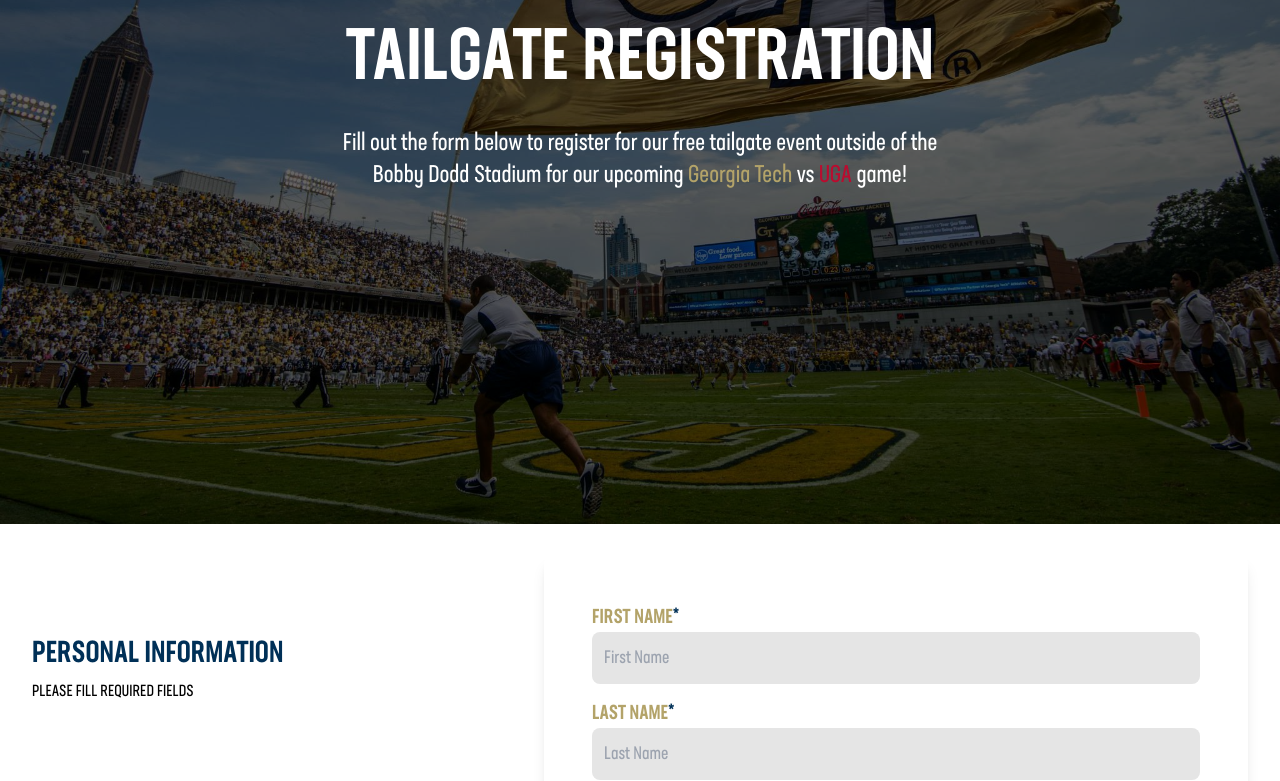
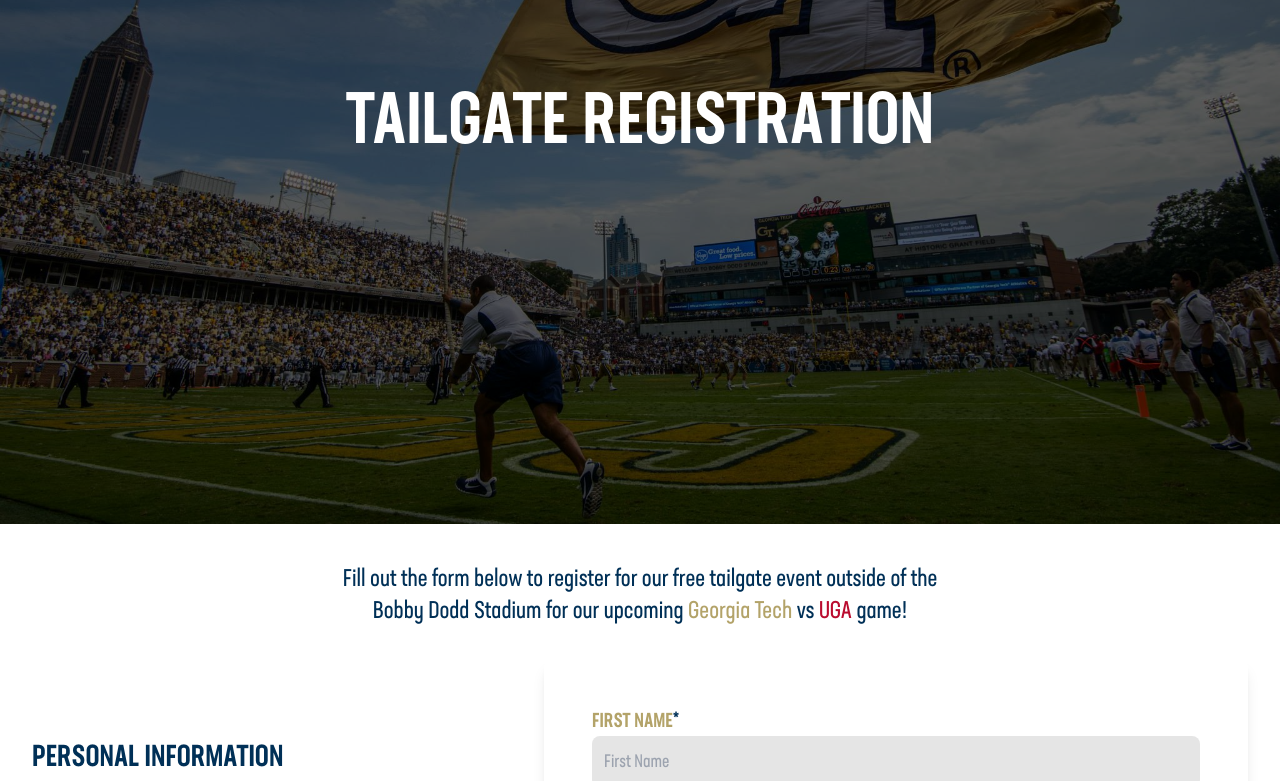
Before and after one commit to mannyaalonso/georgia-tech-tailgate, a React (Create React App) app in the folder client/: page / in a window 1280 px wide. Shown: the part 380-1161 px from the top of the page. Built offline with nearby package versions, Linux system fonts and the light colour scheme; no server answers.

Commit message:
moved description below hero into it's own component

```diff
--- a/client/src/components/Hero.jsx
+++ b/client/src/components/Hero.jsx
@@ -13,12 +13,6 @@
           <h1 className="text-white text-7xl text-center font-neusa_bold">
             {"Tailgate Registration".toUpperCase()}
           </h1>
-          <h3 className="text-center text-white font-neusa_regular text-2xl mx-20 sm:mx-32 md:mx-40 lg:mx-60 xl:mx-80 my-8">
-            Fill out the form below to register for our free tailgate event
-            outside of the Bobby Dodd Stadium for our upcoming{" "}
-            <span id="border" className="text-[#B3A369]">Georgia Tech</span> vs{" "}
-            <span id="border" className="text-[#BA0C2F]">UGA</span> game!
-          </h3>
         </div>
       </div>
     </div>
--- /dev/null
+++ b/client/src/components/Intro.jsx
@@ -0,0 +1,18 @@
+const Intro = () => {
+  return (
+    <h3 className="text-center text-[#003057] font-neusa_regular text-2xl mx-20 sm:mx-32 md:mx-40 lg:mx-60 xl:mx-80 mt-10">
+      Fill out the form below to register for our free tailgate event outside of
+      the Bobby Dodd Stadium for our upcoming{" "}
+      <span id="border" className="text-[#B3A369]">
+        Georgia Tech
+      </span>{" "}
+      vs{" "}
+      <span id="border" className="text-[#BA0C2F]">
+        UGA
+      </span>{" "}
+      game!
+    </h3>
+  )
+}
+
+export default Intro
--- a/client/src/pages/Registration.jsx
+++ b/client/src/pages/Registration.jsx
@@ -1,6 +1,7 @@
 import ReCAPTCHA from "react-google-recaptcha"
 import Form from "../components/Form"
 import Hero from "../components/Hero"
+import Intro from "../components/Intro"
 import { useState } from "react"
 
 const Registration = () => {
@@ -9,19 +10,19 @@
     last_name: "",
     phone: "",
     email: "",
-    name: "",
-    group_size: 0,
+    tailgate_name: "",
+    group_size: "",
     date: "",
     group_sponsorship: "",
     department: "",
-    reunion_tent: null,
+    reunion_tent: "",
     reunion_tent_description: "",
     resources: "",
     type_of_grill: "",
     size_of_tent: "",
     type_of_av: "",
     location: "",
-    terms: null,
+    terms: "",
     auth: false
   }
 
@@ -103,7 +104,7 @@
       name: "Tailgate Name",
       placeholder: "Tailgate Name",
       type: "text",
-      id: "name",
+      id: "tailgate_name",
       required: false,
       value: formState.name,
     },
@@ -230,6 +231,7 @@
   return (
     <div className="">
       <Hero />
+      <Intro />
       <Form
         name={"Personal Information"}
         data={personalInfo}
```
Also changed, not shown: client/src/components/Form.jsx (+6 -2 lines), 1 other file (tests, documents, lock files or other folders).
